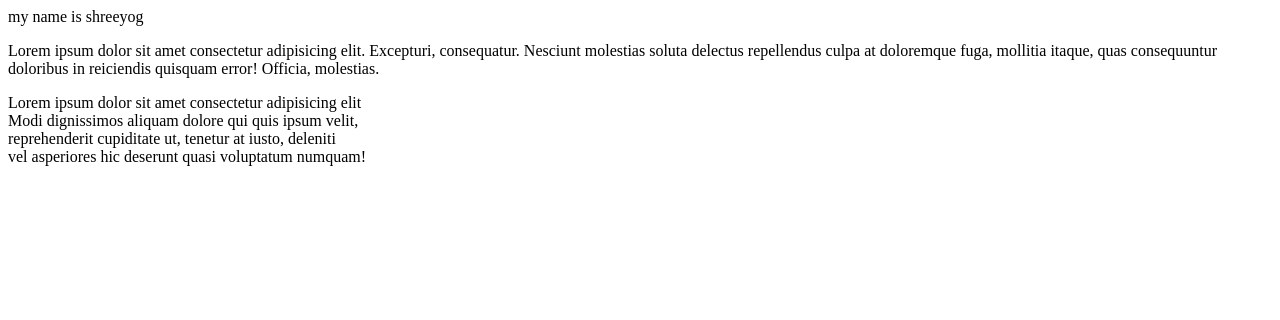
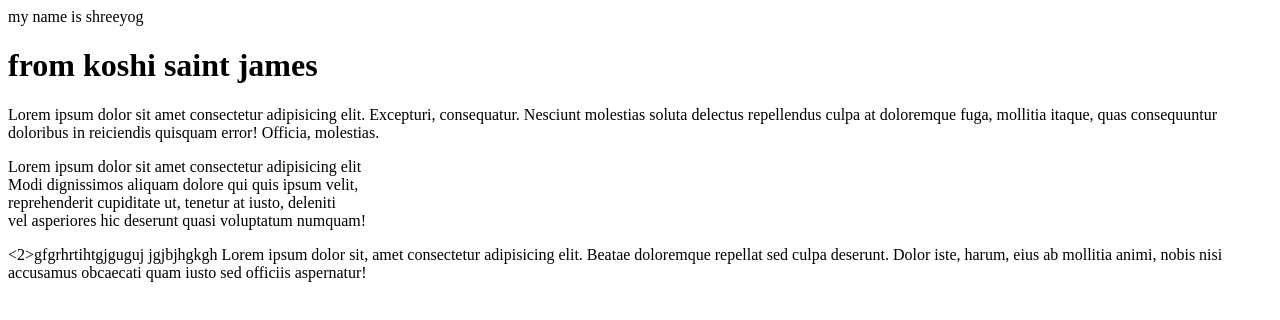
Before and after one commit to 123-shree/html-test-, a plain HTML site: page index.html in a window 1280 px wide. Drawn offline with Linux system fonts and the light colour scheme.

Commit message:
2nd try html

```diff
--- a/index.html
+++ b/index.html
@@ -5,6 +5,7 @@
     <meta name="viewport" content="width=device-width, initial-scale=1.0">
     <title>Document</title>
     <h> my name is shreeyog </h>
+    <h1> from koshi saint james </h1>
     <p> Lorem ipsum dolor sit amet consectetur adipisicing elit. Excepturi, consequatur. Nesciunt molestias soluta delectus repellendus culpa at doloremque fuga, mollitia itaque, quas consequuntur doloribus in reiciendis quisquam error! Officia, molestias.
 
     </p>
@@ -13,6 +14,8 @@
           reprehenderit cupiditate ut, tenetur at iusto, deleniti<br>
            vel asperiores hic deserunt quasi voluptatum numquam!
    </p>
+   <2>gfgrhrtihtgjguguj jgjbjhgkgh </2>
+   <p3>Lorem ipsum dolor sit, amet consectetur adipisicing elit. Beatae doloremque repellat sed culpa deserunt. Dolor iste, harum, eius ab mollitia animi, nobis nisi accusamus obcaecati quam iusto sed officiis aspernatur!</p3>
 </head>
 <body>
 
```
